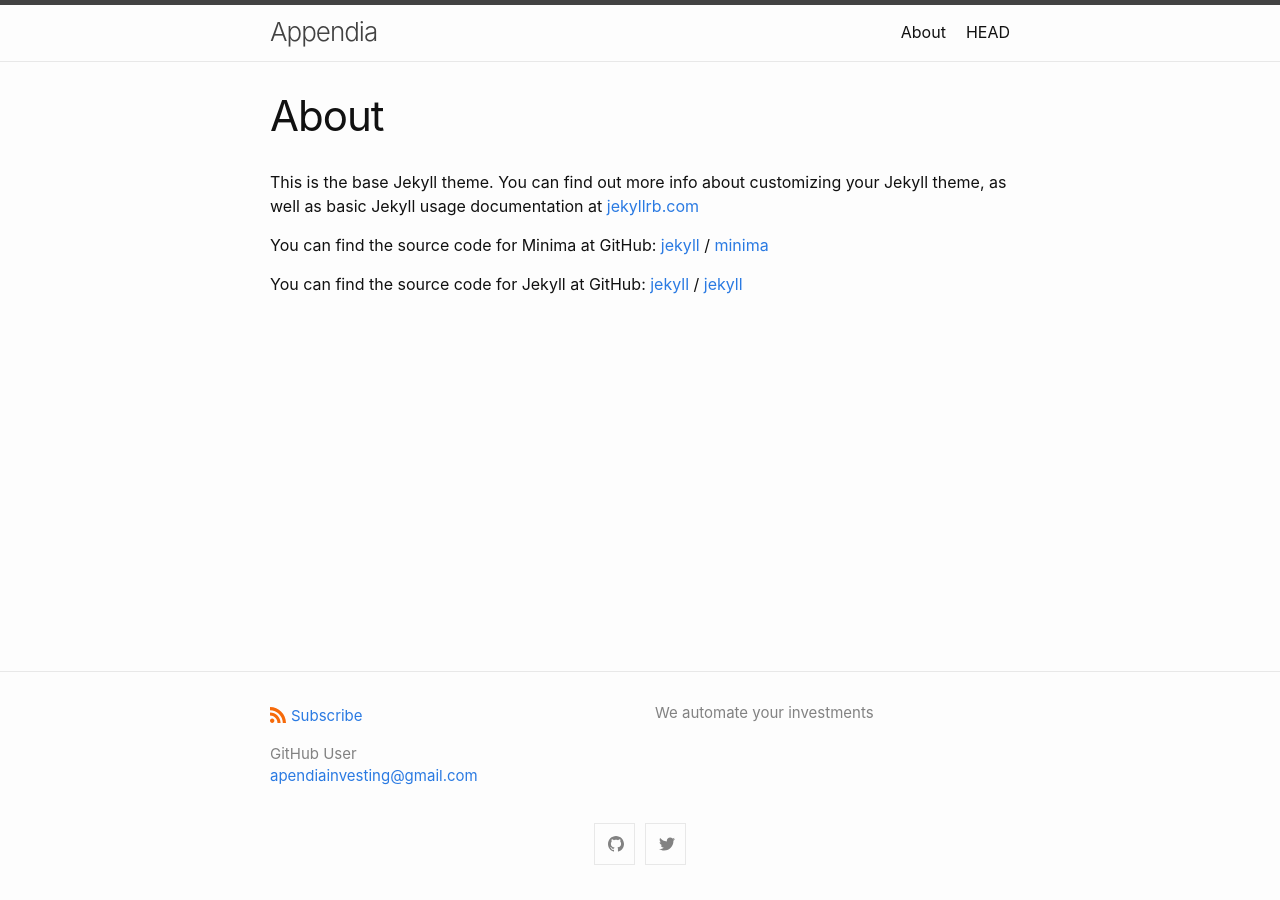
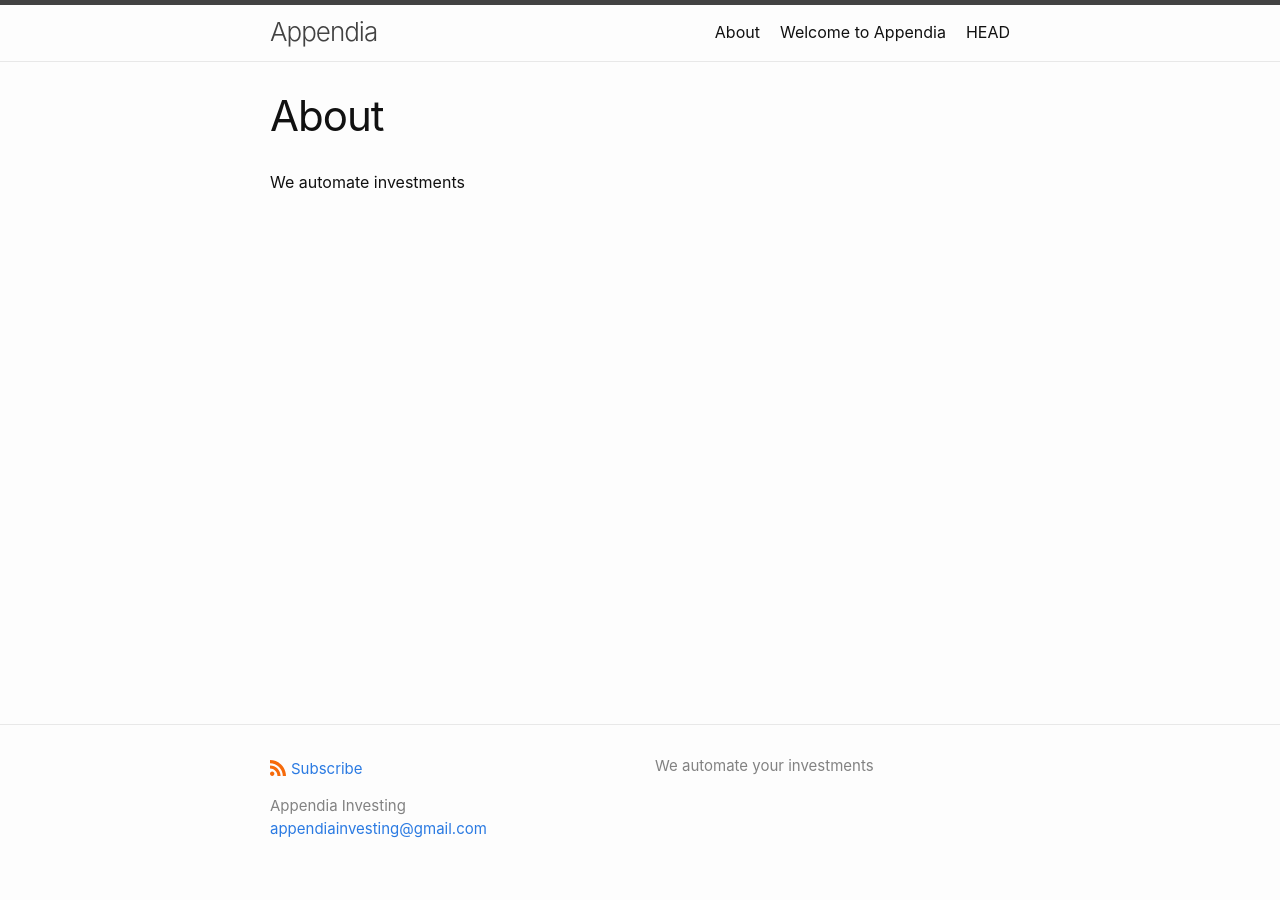
Before and after one commit to Appendia/appendia.github.io, a Jekyll site: the page built from about.md, in a window 1280 px wide. Built offline with Jekyll 4.4.1, drawn with Linux system fonts in a browser that asks for light colours.

Commit message:
remove files
Clean up unnecessary website files

```diff
--- a/_config.yml
+++ b/_config.yml
@@ -1,7 +1,7 @@
 title: Appendia
 author:
-  name: GitHub User
-  email: apendiainvesting@gmail.com
+  name: Appendia Investing
+  email: appendiainvesting@gmail.com
 description: > # this means to ignore newlines until "show_excerpts:"
   We automate your investments
 
@@ -14,8 +14,8 @@ minima:
 
   # generate social links in footer
   social_links:
-    twitter: jekyllrb
-    github:  jekyll
+    # twitter: jekyllrb
+    # github:  jekyll
     # devto: jekyll
     # dribbble: jekyll
     # facebook: jekyll
--- a/about.md
+++ b/about.md
@@ -4,15 +4,4 @@ title: About
 permalink: /about/
 ---
 
-This is the base Jekyll theme. You can find out more info about customizing your Jekyll theme, as well as basic Jekyll usage documentation at [jekyllrb.com](https://jekyllrb.com/)
-
-You can find the source code for Minima at GitHub:
-[jekyll][jekyll-organization] /
-[minima](https://github.com/jekyll/minima)
-
-You can find the source code for Jekyll at GitHub:
-[jekyll][jekyll-organization] /
-[jekyll](https://github.com/jekyll/jekyll)
-
-
-[jekyll-organization]: https://github.com/jekyll
+We automate investments
```
Also changed, not shown: _posts/2016-05-19-super-short-article.md (deleted, +0 -7 lines), _posts/2016-05-20-my-example-post.md (deleted, +0 -12 lines), _posts/2016-05-20-super-long-article.md (deleted, +0 -11 lines), _posts/2016-05-20-this-post-demonstrates-post-content-styles.md (deleted, +0 -115 lines), _posts/2016-05-20-welcome-to-jekyll.md (deleted, +0 -22 lines), index.md (+2 -0 lines).
